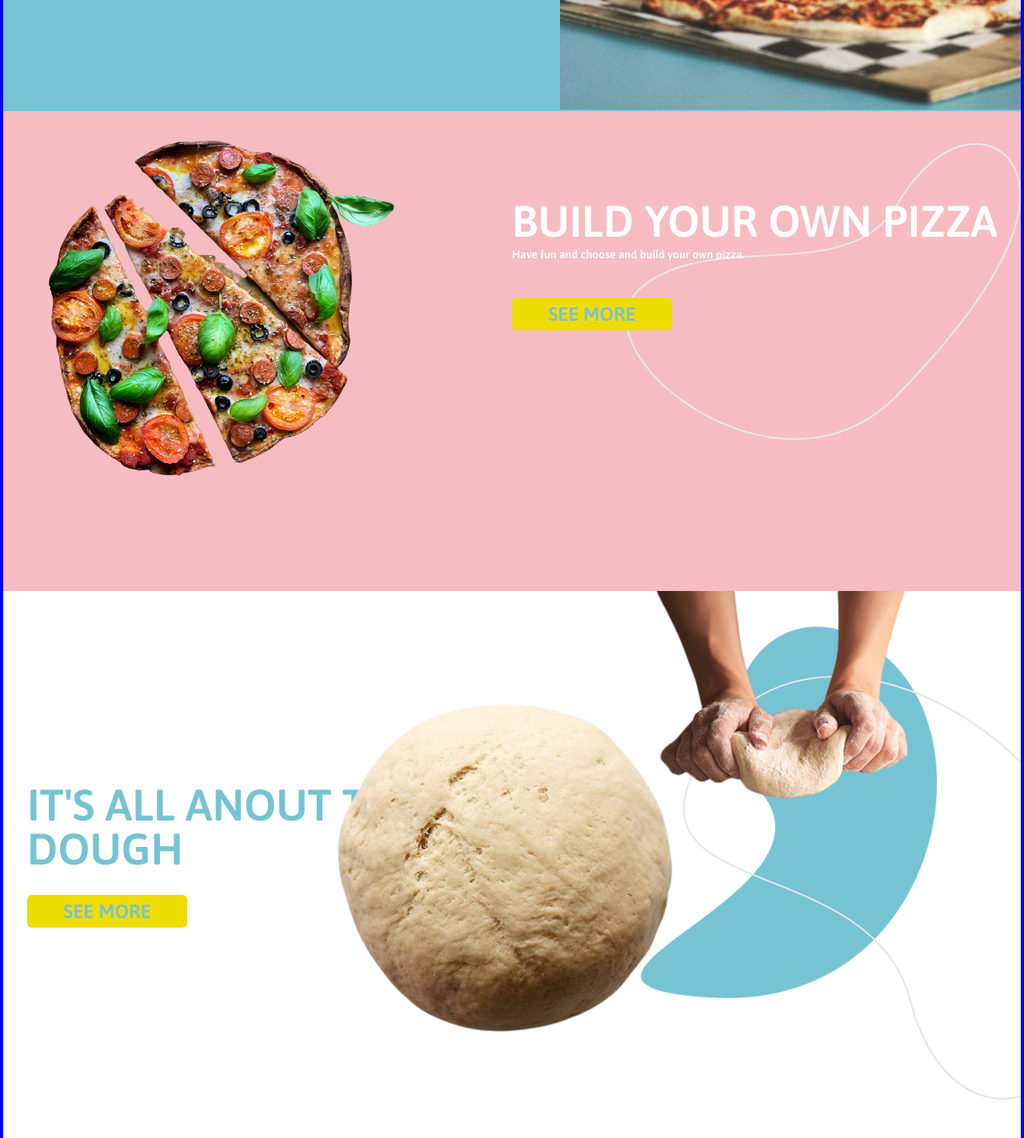
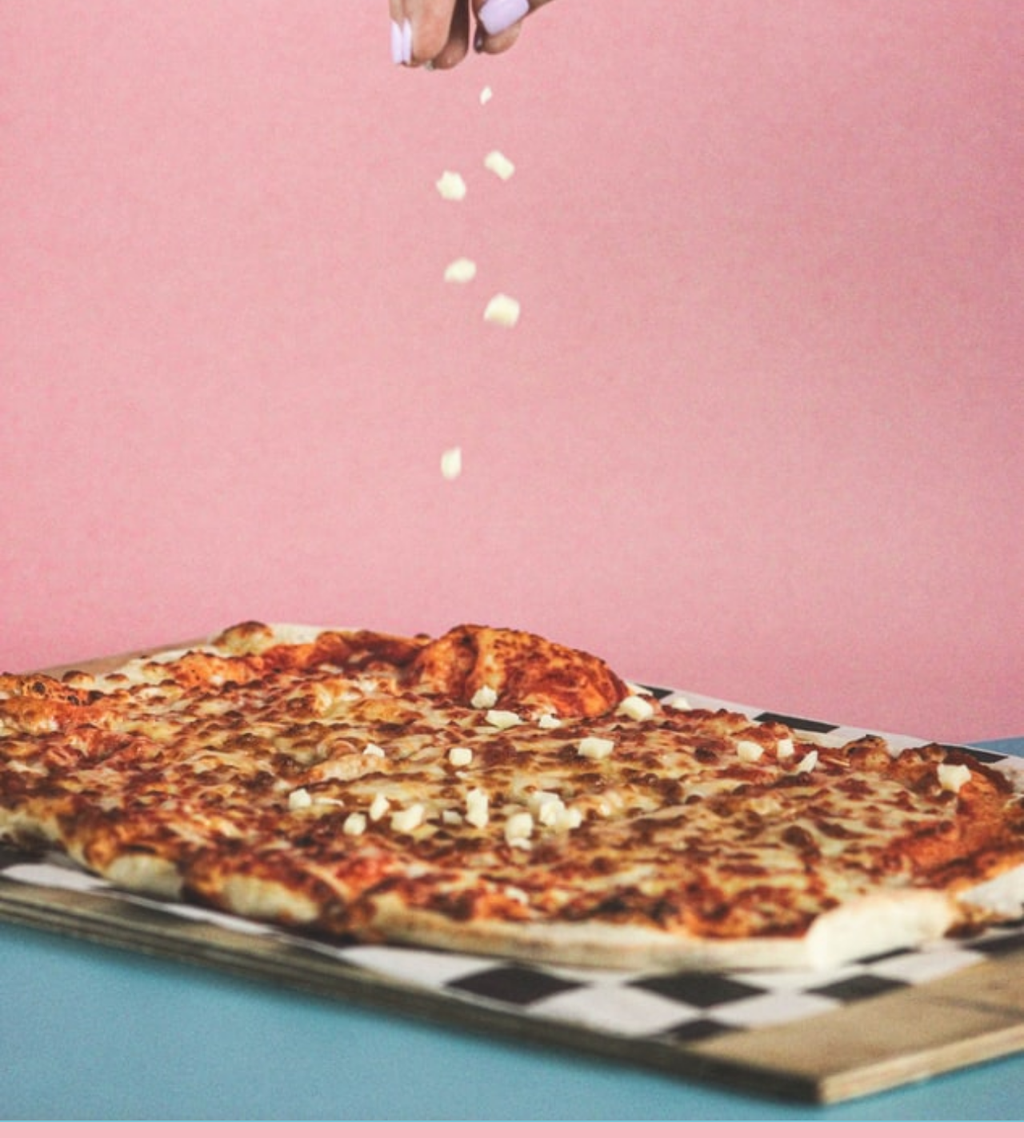
Before and after one commit to lalidiaz/pizza-typescript-react, a React (Create React App) app: page / in a window 1280 px wide. Shown: the part 1330-2753 px from the top of the page at 80% size. Built offline with nearby package versions, Linux system fonts and the light colour scheme.

Commit message:
add sass media queries mixins and working on mobile/tablet/desktop/desktopxl  in landing page

```diff
--- a/src/styles/_mixins.scss
+++ b/src/styles/_mixins.scss
@@ -1,20 +1,26 @@
-// 320px — 480px: Mobile devices.
-// 481px — 768px: iPads, Tablets.
-// 769px — 1024px: Small screens, laptops.
+// // 320px — 480px: Mobile devices.
+// // 481px — 768px: iPads, Tablets.
+// // 769px — 1024px: Small screens, laptops.
 
-@mixin phone {
-  @media (max-width: 480px) {
+@mixin respond($breakpoint) {
+  @if $breakpoint == phone {
+    @media (min-width: 320px) and (max-width: 480px) {
       @content;
     }
   }
-@mixin tablet {
-  @media (max-width: 768px) {
+  @if $breakpoint == tablet {
+    @media (min-width: 481px) and (max-width: 768px) {
       @content;
     }
   }
-
-@mixin desktop {
-  @media (min-width: 769px) {
+  @if $breakpoint == desktop {
+    @media (min-width: 769px) and (max-width: 1024px) {
       @content;
     }
   }
+  @if $breakpoint == desktopxl {
+    @media (min-width: 1440px) {
+      @content;
+    }
+  }
+}
--- a/src/styles/about.scss
+++ b/src/styles/about.scss
@@ -1,7 +1,6 @@
 @import "./mixins";
 
 .about-wrapper {
-  @include desktop {
   height: 100%;
   width: 100%;
   display: flex;
@@ -13,61 +12,48 @@
   height: 100vh;
   position: relative;
   z-index: 1;
-  }
 
   .about-abstract-one {
-    @include desktop {
     position: absolute;
     z-index: 1;
     width: 500px;
     height: auto;
     left: 0;
   }
-  }
 
   .about-abstract-two {
-    @include desktop {
     position: absolute;
     z-index: 2;
     left: 0;
     top: 400px;
   }
-  }
 
   .about-abstract-six {
-    @include desktop {
     position: absolute;
     z-index: 2;
     left: 10px;
     top: 140px;
     width: 300px;
   }
-  }
 
   .about-text {
-    @include desktop {
     color: white;
     width: 50%;
     z-index: 4;
   }
-  }
 
   .about-images {
-    @include desktop {
     width: 50%;
-    }
+
     .saturnina-one-img {
-      @include desktop {
       width: 600px;
       height: auto;
       position: absolute;
       top: 200px;
       z-index: 2;
     }
-    }
 
     .saturnina-two-img {
-      @include desktop {
       width: 400px;
       height: auto;
       position: absolute;
@@ -75,10 +61,8 @@
       right: 30px;
       z-index: 3;
     }
-    }
 
     .about-abstract-three {
-      @include desktop {
       width: 400px;
       height: auto;
       position: absolute;
@@ -86,30 +70,24 @@
       right: 0px;
       z-index: 4;
     }
-    }
 
     .about-abstract-four {
-      @include desktop {
       width: 800px;
       height: auto;
       position: absolute;
       top: 30px;
       right: 0px;
     }
-    }
 
     .about-abstract-four {
-      @include desktop {
       width: 600px;
       height: auto;
       position: absolute;
       top: 10px;
       right: 150px;
     }
-    }
 
     .about-abstract-five {
-      @include desktop {
       width: 400px;
       height: auto;
       position: absolute;
@@ -119,4 +97,3 @@
     }
   }
 }
-}
--- a/src/styles/buildyourownpizza.scss
+++ b/src/styles/buildyourownpizza.scss
@@ -6,8 +6,16 @@
   justify-content: center;
   align-content: center;
   z-index: 1;
-  height: 600px;
+  height: 450px;
   position: relative;
+
+  @include respond(desktop) {
+    height: 550px;
+  }
+  @include respond(desktopxl) {
+    height: 580px;
+  }
+
   .img-container {
     width: 50%;
 
@@ -15,25 +23,54 @@
       left: 0px;
       position: absolute;
       z-index: 3;
-      @include desktop {
+      height: auto;
+      width: 300px;
+
+      @include respond(tablet) {
+        width: 400px;
+      }
+
+      @include respond(desktop) {
         left: 20px;
+        width: 500px;
+        height: auto;
+      }
+
+      @include respond(desktopxl) {
+        width: 500px;
       }
     }
 
     .abstract-vector {
       position: absolute;
-      top: 40px;
+      top: 90px;
       right: 0px;
       z-index: 2;
+      width: 300px;
+
+      @include respond(desktop) {
+        width: 500px;
+        top: 40px;
+      }
+      @include respond(desktopxl) {
+        width: 500px;
+        top: 40px;
+      }
     }
   }
   .build-text {
-    padding: 100px 0px 0px 0px;
+    padding-top: 200px;
     color: white;
-    width: 50%;
+    width: 100%;
     z-index: 3;
 
-    @include desktop {
+    @include respond(tablet) {
+      padding-top: 150px;
+      text-align: center;
+    }
+
+    @include respond(desktop) {
+      padding-top: 100px;
       width: 50%;
     }
   }
--- a/src/styles/concept.scss
+++ b/src/styles/concept.scss
@@ -3,21 +3,34 @@
 .concept-wrapper {
   width: 100%;
   height: 100%;
-  min-width: 100vh;
   display: flex;
-  justify-content: space-between;
-  align-content: center;
+  flex-direction: column;
   background-color: var(--lightblue);
+
+  @include respond(desktop) {
+    flex-direction: row;
+    justify-content: space-between;
+    align-content: center;
+  }
+  @include respond(desktopxl) {
+    flex-direction: row;
+    justify-content: space-between;
+    align-content: center;
+  }
 
   .concept-text-container {
     display: flex;
     justify-content: center;
     align-content: center;
     flex-direction: column;
-    width: 60%;
-    padding-left: 40px;
+    width: 100%;
+    padding: 40px;
     color: white;
     font-family: var(--asap);
+
+    @include respond(desktop) {
+      width: 60%;
+    }
 
     .concept-word {
       text-transform: uppercase;
@@ -39,6 +52,12 @@
     }
   }
   .concept-image {
+    height: auto;
     width: 100%;
+
+    @include respond(desktop) {
+      width: 100%;
+      height: 100%;
+    }
   }
 }
--- a/src/styles/dough.scss
+++ b/src/styles/dough.scss
@@ -3,13 +3,13 @@
 .dough-wrapper {
   color: var(--lightblue);
   width: 100%;
-  height: 700px;
+  height: auto;
   position: relative;
   z-index: 0;
   display: flex;
   justify-content: space-around;
 
-  @include desktop {
+  @include respond(desktop) {
   }
 
   .dough-text {
@@ -23,28 +23,74 @@
 
     .hands-dough-img {
       position: absolute;
-      right: 50px;
+      right: 0px;
       z-index: 3;
+      height: auto;
+      width: 300px;
+
+      @include respond(tablet) {
+        right: 20px;
+        width: 400px;
+        height: auto;
+      }
+
+      @include respond(desktop) {
+        right: 20px;
+        width: 500px;
+        height: auto;
+      }
+      @include respond(desktopxl) {
+        right: 20px;
+        width: 600px;
+        height: auto;
+      }
     }
 
     .dough-img {
       position: absolute;
-      right: 400px;
-      top: 100px;
+      right: 10px;
+      top: 420px;
       z-index: 3;
+      width: 250px;
+
+      @include respond(tablet) {
+        width: 300px;
+        right: 200px;
+        top: 300px;
+      }
+      @include respond(desktop) {
+        width: 400px;
+        right: 300px;
+        top: 250px;
+      }
+      @include respond(desktopxl) {
+        width: 450px;
+        height: auto;
+        right: 500px;
+        top: 140px;
+      }
     }
     .abstract-img {
-      width: 400px;
+      width: 300px;
       position: absolute;
       top: 10;
       right: 0;
       z-index: 2;
-      @include desktop {
-        width: 600px;
+
+      @include respond(tablet) {
+        width: 500px;
+      }
+
+      @include respond(desktop) {
+        width: 500px;
         position: absolute;
         top: 20;
         right: 0;
         z-index: 2;
+      }
+
+      @include respond(desktopxl) {
+        width: 500px;
       }
     }
 
@@ -53,6 +99,16 @@
       top: 0;
       right: 0;
       z-index: 2;
+      width: 300px;
+      @include respond(tablet) {
+        width: 400px;
+      }
+      @include respond(desktop) {
+        width: 400px;
+      }
+      @include respond(desktopxl) {
+        width: 400px;
+      }
     }
   }
 }
--- a/src/styles/layout.scss
+++ b/src/styles/layout.scss
@@ -17,7 +17,6 @@
   // width: 100%;
   box-sizing: border-box;
   font-family: var(--asap);
-  border: 4px solid blue;
 }
 
 a {
@@ -46,7 +45,7 @@
   text-transform: uppercase;
   font-size: 30px;
 
-  @include desktop {
+  @include respond(desktop) {
     font-size: 55px;
     margin-top: 10px;
   }
@@ -55,14 +54,13 @@
   font-size: 14px;
   color: white;
   line-height: 28px;
-  margin-bottom: 10px;
-  width: 80%;
+
 }
 
 .landing-wrapper {
   color: var(--lightblue);
   min-width: 100%;
-  height: 600px;
+  height: auto;
   background-image: url(../assets/pizza-slider4.jpeg);
   background-position: center;
   background-size: cover;
@@ -109,7 +107,7 @@
   top: 20px;
   z-index: 101;
 
-  @include desktop {
+  @include respond(desktop) {
     // position: fixed;
     top: 20px;
     z-index: 101;
```
Lines whose indentation alone changed are shown as unchanged.
